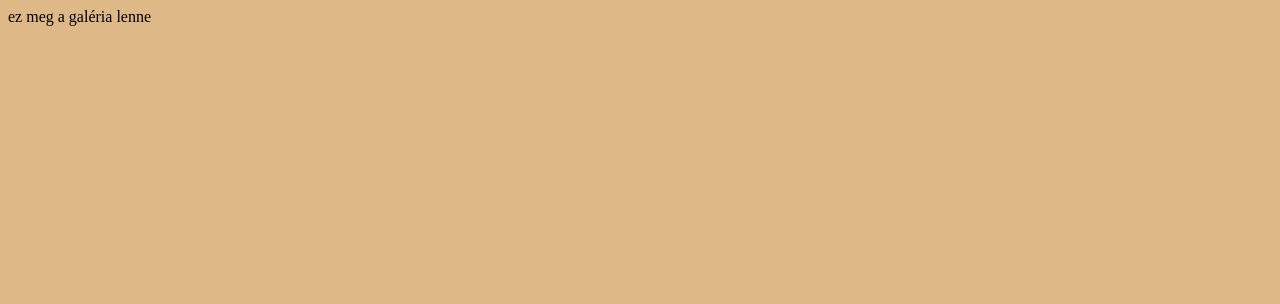
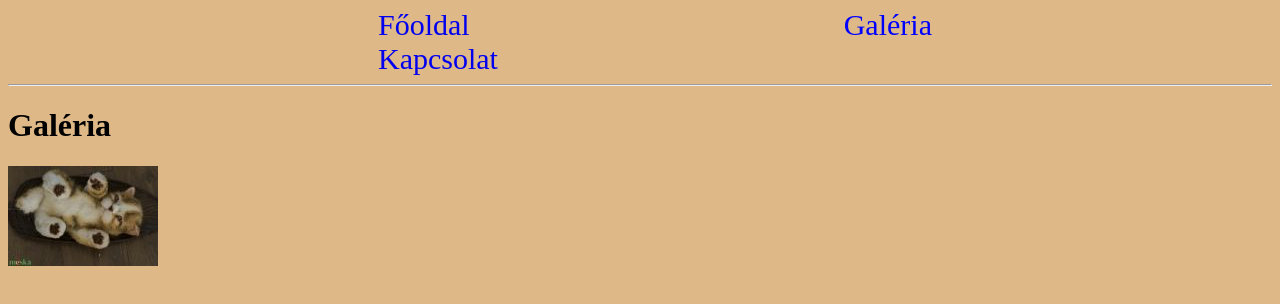
Before and after one commit to Kristof0724/valami, a plain HTML site: page galeria.html in a window 1280 px wide. Drawn offline with Linux system fonts and the light colour scheme.

Commit message:
lehet hogy jo

```diff
--- a/galeria.html
+++ b/galeria.html
@@ -3,11 +3,17 @@
 <head>
     <meta charset="UTF-8">
     <meta name="viewport" content="width=device-width, initial-scale=1.0">
+    <link rel="stylesheet" href="style.css">
     <title>Document</title>
 
 </head>
-<body bgcolor="burlywood">
+<body>
+    <a href="index.html">Főoldal</a>
+    <a style="color: blue;" href="galeria.html">Galéria</a>
+    <a href="kapcsolat.html">Kapcsolat</a>
+    <hr>
+    <h1>Galéria</h1>
+    <img src="cica/cica1_150.jpg" alt="kis szisza">
 
-    ez meg a galéria lenne
 </body>
 </html>
--- a/style.css
+++ b/style.css
@@ -1,8 +1,8 @@
 a{
   text-align: center;
   text-decoration: none;
-  margin-left: 250px;
-  margin-right: 0;
+  margin-left: 370px;
+  margin-right: 0px;
   font-size: 30px;
 }
 
```
Also changed, not shown: index.html (+2 -1 lines), kapcsolat.html (+9 -2 lines), menu.html (deleted, +0 -11 lines), cica/cica1_150.jpg (added), cica/cica1_800.jpg (added).
